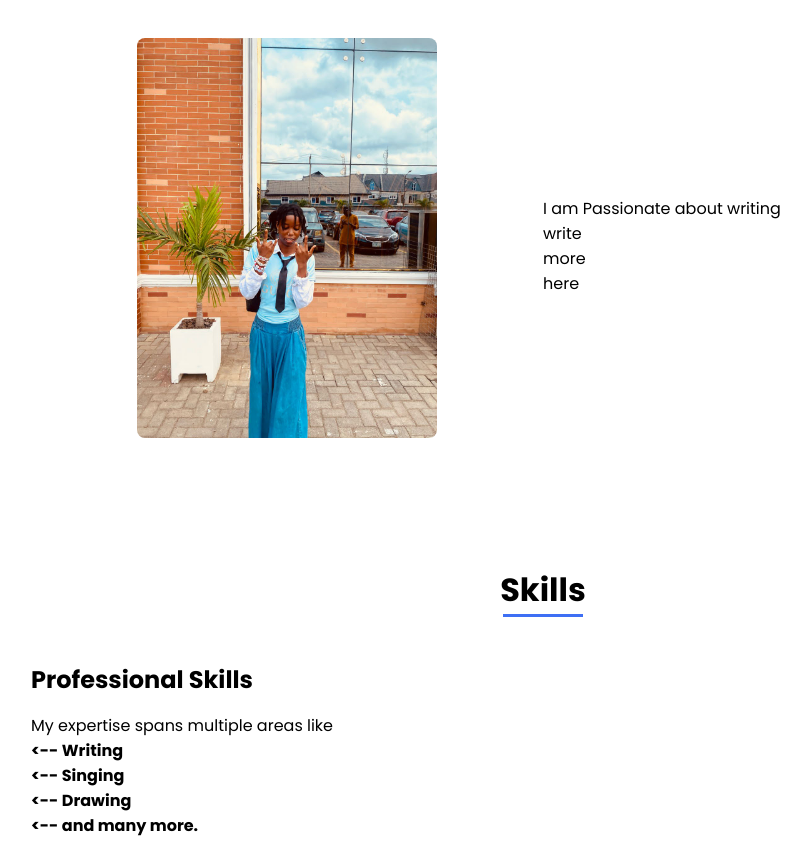
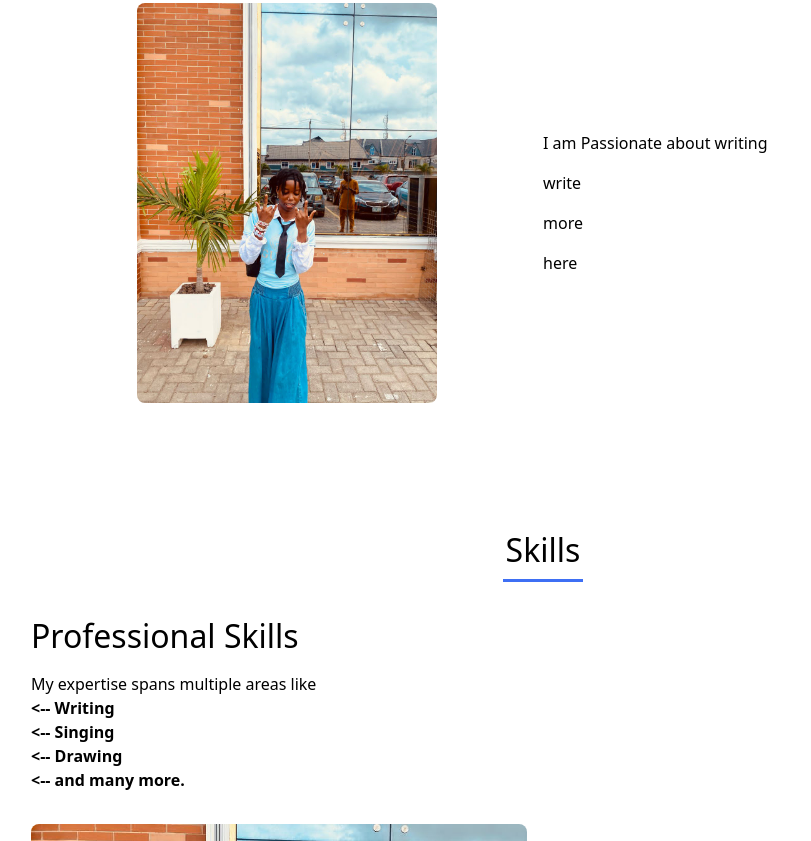
Before and after one commit to Isaacog12/Tami, a plain HTML site: page index.html in a window 1280 px wide. Shown: the part 772-1613 px from the top of the page, without its empty margins (97-908 px from the left). Drawn offline with nearby package versions, Linux system fonts and the light colour scheme.

Commit message:
Added bootstrap

```diff
--- a/index.html
+++ b/index.html
@@ -9,8 +9,10 @@
 
     <!-- Box Icons for Icons -->
     <link href='https://cdn.jsdelivr.net/npm/boxicons@2.0.5/css/boxicons.min.css' rel='stylesheet'>
-<link rel="stylesheet"
-      href="https://cdnjs.cloudflare.com/ajax/libs/font-awesome/6.4.2/css/all.min.css">
+    <link rel="stylesheet" href="https://cdnjs.cloudflare.com/ajax/libs/font-awesome/6.4.2/css/all.min.css">
+
+    <!-- Bootstrap CSS (Added) -->
+    <link href="https://cdn.jsdelivr.net/npm/bootstrap@5.3.0-alpha1/dist/css/bootstrap.min.css" rel="stylesheet">
 
     <title>Tami's Portfolio</title>
 </head>
@@ -25,7 +27,6 @@
 
             <!-- Navigation Menu -->
             <div class="nav__menu" id="nav-menu">
-
                 <ul class="nav__list">
                     <li class="nav__item"><a href="#home" class="nav__link active-link">Home</a></li>
                     <li class="nav__item"><a href="#about" class="nav__link">About</a></li>
@@ -33,11 +34,8 @@
                     <li class="nav__item"><a href="#work" class="nav__link">Work</a></li>
                     <li class="nav__item"><a href="#contact" class="nav__link">Contact</a></li>
                     <ul>
-                    <li class="fas fa-moon" id="theme-button"></li>
+                        <li class="fas fa-moon" id="theme-button"></li>
                     </ul>
-
-
-
                 </ul>
             </div>
 
@@ -58,7 +56,6 @@
 
             <!-- Social Media Links -->
             <div class="home__social">
-                <!-- <a href="#" class="home__social-icon"><i class='bx bxl-instagram'></i></a> -->
                 <a href="https://wa.me/7045317406" class="home__social-icon"><i class='bx bxl-whatsapp'></i></a>
                 <a href="https://substack.com/@theshadowsss" class="home__social-icon"><i class='bx bxl-substack'></i></a>
             </div>
@@ -98,15 +95,17 @@
                     <h2 class="skills__subtitle">Professional Skills</h2>
                     <p class="skills__text">
                         My expertise spans multiple areas like
-                      <strong> <br> <-- Writing
-                       <br> <-- Singing
-                       <br> <-- Drawing
-                       <br> <--  and many more.
-                    </p></strong>
+                        <strong>
+                            <br> <-- Writing
+                            <br> <-- Singing
+                            <br> <-- Drawing
+                            <br> <-- and many more.
+                        </strong>
+                    </p>
 
                 <!-- Skills Image -->
                 <div>
-                <img src="assets/img/about.jpg" alt="Skills Image" class="skills__img">
+                    <img src="assets/img/about.jpg" alt="Skills Image" class="skills__img">
                 </div>
             </div>
         </section>
@@ -137,7 +136,6 @@
                     <button type="submit" class="contact__button button">Send Message</button>
                 </form>
             </div>
-            </form>
         </section>
     </main>
 
@@ -147,7 +145,6 @@
         <div class="footer__social">
             <a href="https://wa.me/7045317406" class="footer__icon"><i class='bx bxl-whatsapp'></i></a>
             <a href="#" class="footer__icon"><i class='bx bxl-substack'></i></a>
-
             <a href="#" class="footer__icon"><i class='bx bxl-twitter'></i></a>
         </div>
         <p class="footer__copy">&#169; 2025 Tami. All rights reserved.</p>
@@ -159,16 +156,8 @@
     <!-- Main JavaScript File -->
     <script src="assets/js/main.js"></script>
 
+    <!-- Bootstrap JS (Added) -->
+    <script src="https://cdn.jsdelivr.net/npm/bootstrap@5.3.0-alpha1/dist/js/bootstrap.bundle.min.js"></script>
+
 </body>
 </html>
-
-
-<!--===== CONTACT SECTION =====-->
-        <!-- <section class="contact section" id="contact">
-            <h2 class="section-title">Contact</h2>
-            <div class="contact__container bd-grid"></div>
-            <form action="mailto:isaacnerds@gmail.com" method="post" enctype="text/plain">
-                <input type="text" name="name" placeholder="Name" class="contact__input" required>
-                <input type="email" name="email" placeholder="Email" class="contact__input" required>
-                <textarea name="message" placeholder="Message" cols="30" rows="10" class="contact__input" required></textarea>
-                <button type="submit" class="contact__button button">Send Message</button> -->
```
